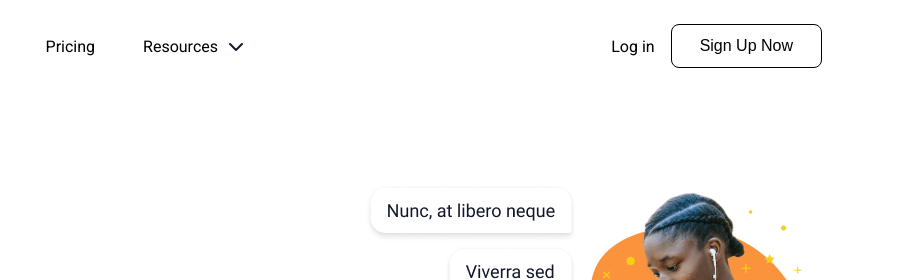
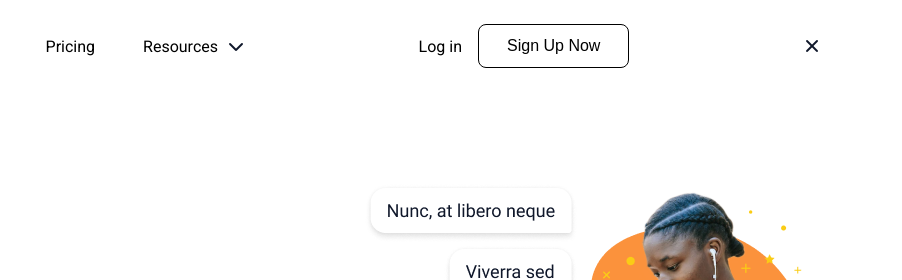
Before and after one commit to Stevetech24/landing-page-3, a plain HTML site: page index.html in a window 1280 px wide. Shown: the top 280 px of the page, 378-1280 px from the left. Drawn offline with Linux system fonts and the light colour scheme.

Commit message:
Update index.html

```diff
--- a/index.html
+++ b/index.html
@@ -79,6 +79,7 @@
         <div class="menu-bar">
           <i class="fas fa-bars menu-bar"></i>
         </div>
+        <div id="close-menu"><i class="fa-solid fa-xmark"></i></div>
       </nav>
     </section>
     <!--  -->
```
